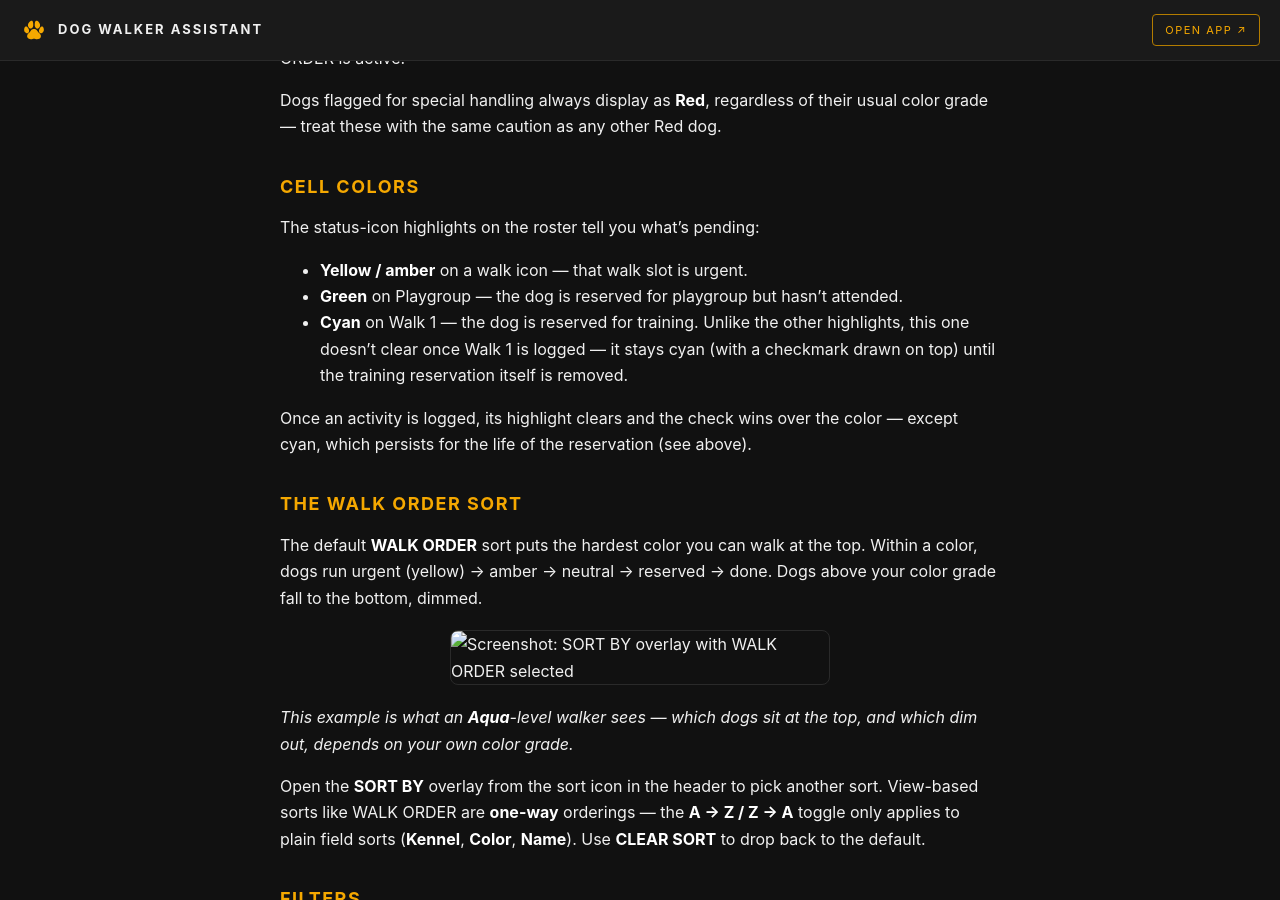
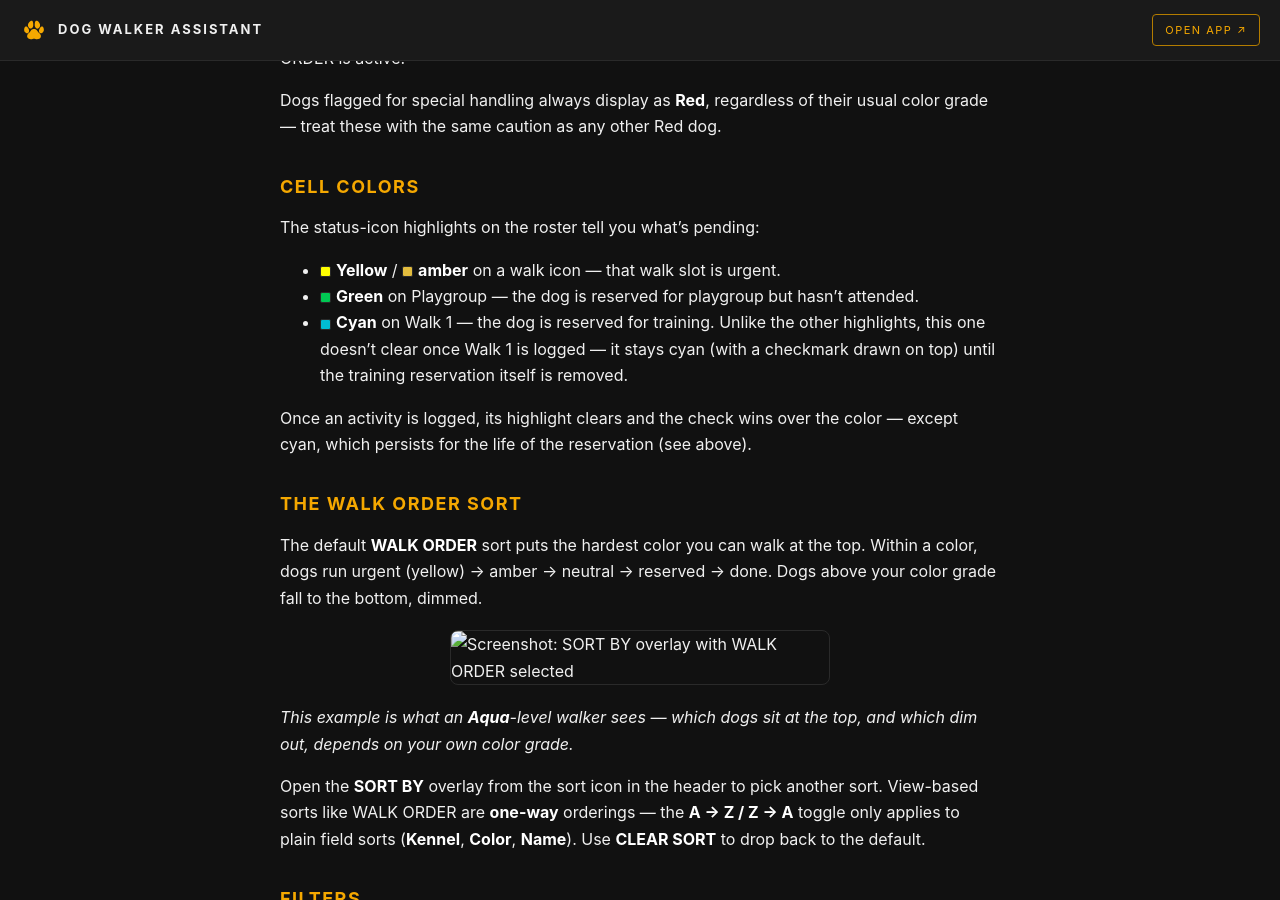
Before and after one commit to kirbsauce/dog-walker-assistant-docs, a Jekyll site: the page built from WALKER.md, in a window 1280 px wide and 900 px high, scrolled down 3955 px. Built offline with Jekyll 4.4.1, drawn with Linux system fonts in a browser that asks for light colours.

Commit message:
Add color swatches to the Cell colors bullets

```diff
--- a/WALKER.md
+++ b/WALKER.md
@@ -195,12 +195,15 @@ dog.
 
 The status-icon highlights on the roster tell you what's pending:
 
-- **Yellow / amber** on a walk icon — that walk slot is urgent.
-- **Green** on Playgroup — the dog is reserved for playgroup but hasn't attended.
-- **Cyan** on Walk 1 — the dog is reserved for training. Unlike the other
-  highlights, this one doesn't clear once Walk 1 is logged — it stays cyan
-  (with a checkmark drawn on top) until the training reservation itself is
-  removed.
+- <span class="swatch" style="background:#ffff00"></span>**Yellow** /
+  <span class="swatch" style="background:#e3bd3e"></span>**amber** on a walk
+  icon — that walk slot is urgent.
+- <span class="swatch" style="background:#00c853"></span>**Green** on
+  Playgroup — the dog is reserved for playgroup but hasn't attended.
+- <span class="swatch" style="background:#00bcd4"></span>**Cyan** on Walk 1 —
+  the dog is reserved for training. Unlike the other highlights, this one
+  doesn't clear once Walk 1 is logged — it stays cyan (with a checkmark drawn
+  on top) until the training reservation itself is removed.
 
 Once an activity is logged, its highlight clears and the check wins over the
 color — except cyan, which persists for the life of the reservation (see
```
